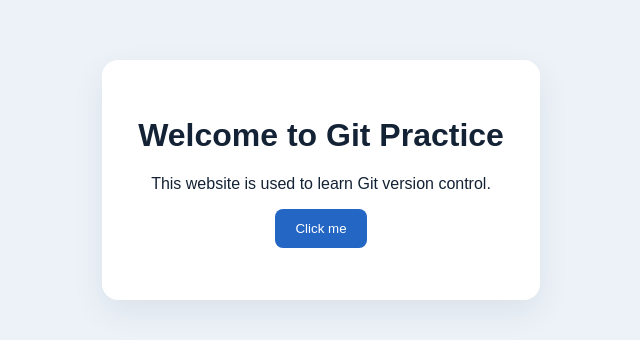
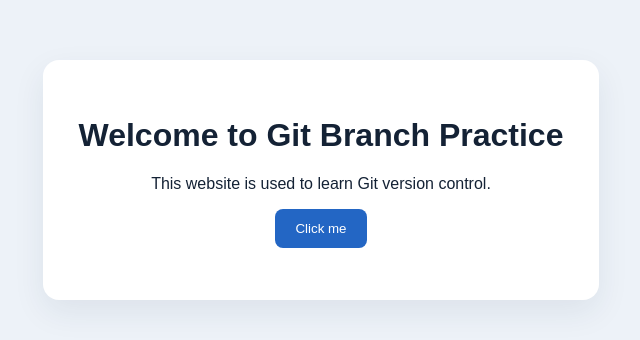
Before and after one commit to yasinmunn/git-practice-website, a plain HTML site: page index.html in a window 1280 px wide. Shown: the part 220-560 px from the top of the page, without its empty margins (319-959 px from the left). Drawn offline with Linux system fonts and the light colour scheme.

Commit message:
Update homepage title in feature branch

```diff
--- a/index.html
+++ b/index.html
@@ -3,12 +3,12 @@
 <head>
   <meta charset="UTF-8">
   <meta name="viewport" content="width=device-width, initial-scale=1.0">
-  <title>Git Practice Website</title>
+  <title>Git Practice Website - Yasin</title>
   <link rel="stylesheet" href="style.css">
 </head>
 <body>
   <main class="card">
-    <h1 id="page-title">Welcome to Git Practice</h1>
+    <h1 id="page-title">Welcome to Git Branch Practice</h1>
     <p id="description">This website is used to learn Git version control.</p>
     <button id="greet-button" type="button">Click me</button>
     <p id="message" aria-live="polite"></p>
```
